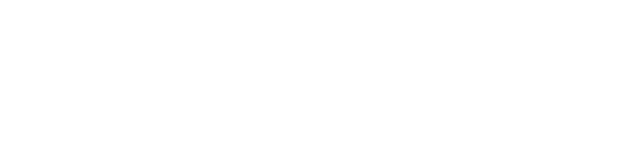
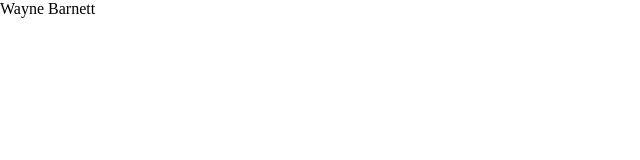
Before and after one commit to antoniogisondi/js-our-team, a plain HTML site: page index.html in a window 1280 px wide. Shown: the whole page, without its empty margins (0-640 px from the left). Drawn offline with Linux system fonts and the light colour scheme.

Commit message:
Second commit, procedo con l'implementazione del codice js

```diff
--- a/index.html
+++ b/index.html
@@ -9,6 +9,11 @@
     <title>Our Team</title>
 </head>
     <body>
+        <header></header>
+        <main>
+            <div class="container">
 
+            </div>
+        </main>
     </body>
 </html>
--- a/js/main.js
+++ b/js/main.js
@@ -1 +1,39 @@
 "use strict"
+let team = [
+    {
+        'nome': 'Wayne Barnett',
+        'role': 'Founder & CEO',
+        'img': 'wayne-barnett-founder-ceo.jpg'
+    },
+    {
+        'nome': 'Angela Caroll',
+        'role': 'Chief Editor',
+        'image': 'angela-caroll-chief-editor.jpg'
+    },
+    {
+        'nome': 'Walter Gordon',
+        'role': 'Office Manager',
+        'image': 'walter-gordon-office-manager.jpg'
+    },
+    {
+        'nome': 'Angela Lopez',
+        'role': 'Social Media Manager',
+        'image': 'angela-lopez-social-media-manager.jpg'
+    },
+    {
+        'nome': 'Scott Estrada',
+        'role': 'Developer',
+        'image': 'scott-estrada-developer.jpg'
+    },
+    {
+        'nome': 'Barbara Ramos',
+        'role': 'Graphic Designer',
+        'image': 'barbara-ramos-graphic-designer.jpg'
+    },
+]
+
+console.log(team)
+
+for(let key in team){
+    document.querySelector(".container").innerHTML = team[0].nome
+}
```
Also changed, not shown: 1 other file.
